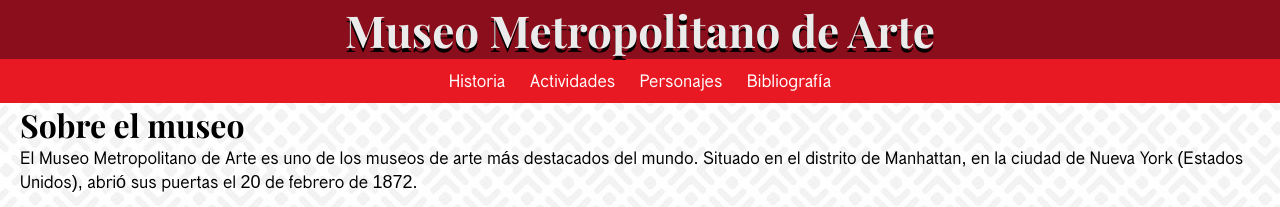
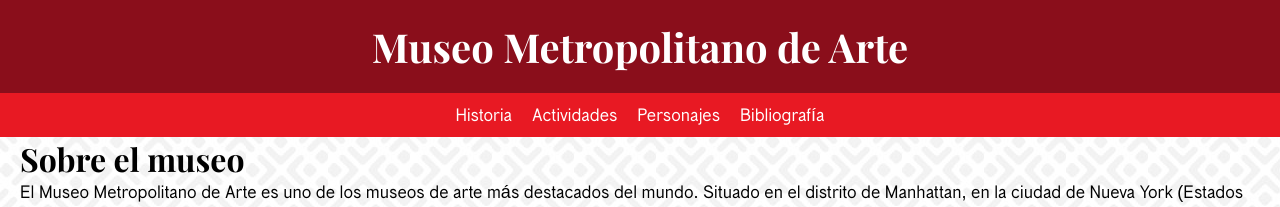
Before and after one commit to jdbu2002/art-museum-landpage, a plain HTML site: page index.html in a window 1280 px wide. Shown: the top 207 px of the page. Drawn offline with Linux system fonts and the light colour scheme.

Commit message:
feat: ✨ reestructure header and menu navigation

```diff
--- a/index.html
+++ b/index.html
@@ -8,13 +8,14 @@
     <link rel="stylesheet" type="text/css" href="styles.css" />
     <link rel="icon" type="image/png" href="imagenes/icono.png" />
   </head>
+
   <body>
     <!-- Encabezado de la pagina -->
     <header id="inicio">
-      <a href="index.html">
-        <h1>Museo Metropolitano de Arte</h1>
-      </a>
-    </header>
+      <!-- Título principal -->
+      <h1 class="tituloPrincipal">
+        <a href="index.html">Museo Metropolitano de Arte</a>
+      </h1>
 
       <!-- Menu de navegacion -->
       <nav>
@@ -23,6 +24,7 @@
         <a href="personajes.html">Personajes</a>
         <a href="bibliografia.html">Bibliografía</a>
       </nav>
+    </header>
 
     <!-- Bloque con la informacion general del museo -->
     <div class="maximo">
--- a/styles.css
+++ b/styles.css
@@ -49,30 +49,35 @@ header {
   text-align: center;
 }
 
-header a {
-  text-decoration: none;
-  color: white;
-  font-size: 22px;
+header h1 {
+  padding: 20px;
+  font-size: 40px;
   font-weight: bold;
 }
 
-header a:hover {
+header h1 a {
+  color: white;
+  text-decoration: none;
+}
+
+header h1 a:hover {
   color: #ebebeb;
   text-shadow: 0 4px black;
 }
 
 /* Estilos para el menú de navegación */
 nav {
+  display: flex;
+  justify-content: center;
   background-color: #e81923;
-  text-align: center;
   padding: 10px;
+  gap: 20px;
   font-size: 18px;
 }
 
 nav a {
   text-decoration: none;
   color: white;
-  margin: 10px;
 }
 
 nav a:hover {
```
Lines whose indentation alone changed are shown as unchanged.
